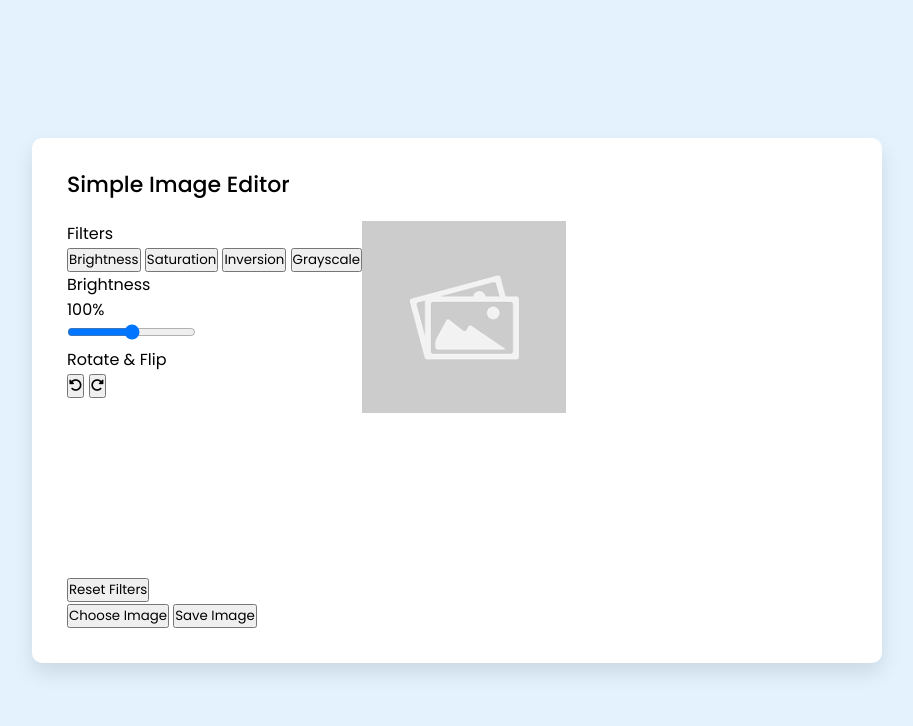
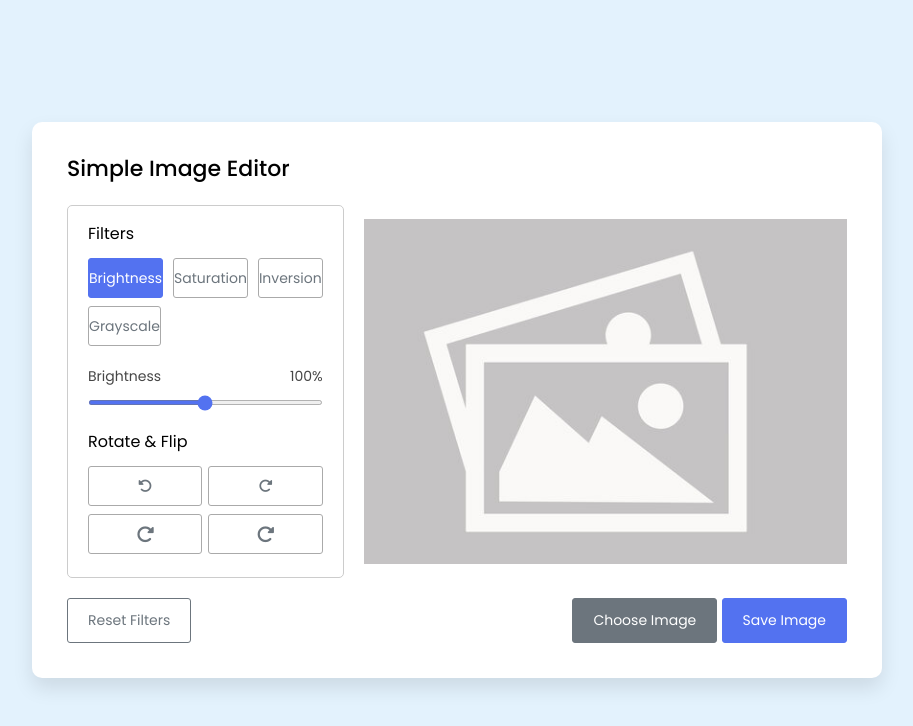
Before and after one commit to hadim8455/Photo-Editing-App, a plain HTML site: page index.html in a window 1280 px wide. Shown: the whole page, without its empty margins (183-1096 px from the left). Drawn offline with nearby package versions, Linux system fonts and the light colour scheme.

Commit message:
Photo Editing App UI Completed

```diff
--- a/index.html
+++ b/index.html
@@ -14,12 +14,16 @@
 <body>
     <div class="container">
         <h2>Simple Image Editor</h2>
+
         <div class="wrapper">
+
             <div class="editor-panel">
+
                 <div class="filter">
                     <label class="title">Filters</label>
-                    <div class="option">
-                        <button>Brightness</button>
+
+                    <div class="options">
+                        <button class="active">Brightness</button>
                         <button>Saturation</button>
                         <button>Inversion</button>
                         <button>Grayscale</button>
@@ -32,31 +36,41 @@
                         </div>
                         <input type="range" value="100" min="0" max="200">
                     </div>
+
                 </div>
 
                 <div class="rotate">
                     <label class="title">Rotate & Flip</label>
-                    <div class="option">
+
+                    <div class="options">
                         <button><i class="fa-solid fa-rotate-left"></i></button>
+                        <button><i class="fa-solid fa-rotate-right"></i></button>
+                        <button><i class="fa-solid fa-rotate-right"></i></button>
                         <button><i class="fa-solid fa-rotate-right"></i></button>
                     </div>
 
 
                 </div>
+
             </div>
 
             <div class="preview-img">
-                <img src="./Untitled.png" alt="preview-img">
+                <img src="./360_F_517535712_q7f9QC9X6TQxWi6xYZZbMmw5cnLMr279.jpg" height="600px" width="400px" alt="preview-img">
             </div>
+
         </div>
+
         <div class="controls">
             <button class="reset-filter">Reset Filters</button>
+
             <div class="row">
                 <button class="choose-image">Choose Image</button>
                 <button class="save-image">Save Image</button>
 
             </div>
+
         </div>
+
     </div>
 
 
--- a/style.css
+++ b/style.css
@@ -28,5 +28,100 @@ body{
     min-height: 335px;
 }
 .wrapper .editor-panel{
+    width: 280px;
+    padding: 15px 20px;
+    border-radius: 5px;
+    border: solid 1px #ccc;
 
 }
+.editor-panel .title{
+    display: block;
+    font-size: 16px;
+    margin-bottom: 12px;
+}
+.editor-panel .options, .controls{
+    display: flex;
+    flex-wrap: wrap;
+    justify-content: space-between;
+}
+.editor-panel button{
+    height: 40px;
+    font-size: 14px;
+    color: #6C757D;
+    margin-bottom: 8px;
+    background: #fff ;
+    border-radius: 3px;
+    border: 1px solid #aaa;
+}
+.editor-panel button:hover{
+    background: #f5f5f5;
+}
+.editor-panel filter button{
+    width: calc(100% / 2 - 4px);
+}
+.filter button.active{
+    color: #fff;
+    background: #5372F0;
+    border-color: #5372F0;
+}
+.editor-panel .rotate button{
+    width: calc(100% / 2 - 3px);
+}
+.editor-panel .rotate{
+    margin-top: 17px;
+}
+.filter .slider{
+    margin-top: 12px;
+}
+.filter .slider .fitler-info{
+    display: flex;
+    color: #464646;
+    font-size: 14px;
+    justify-content: space-between;
+}
+.filter .slider input{
+    width: 100%;
+    height: 5px;
+    accent-color: #5372F0;
+}
+.rotate button:nth-child(3),
+.rotate button:nth-child(4){
+    font-size: 18px;
+}
+.wrapper .preview-img{
+    margin-left: 20px;
+    display: flex;
+    align-items: center;
+    justify-content: center;
+    margin-left: 20px;
+}
+.preview-img img{
+    max-width: 490px;
+    max-height: 500px;
+    width: 100%;
+    height: 100%;
+    object-fit: contain;
+}
+.controls button{
+    padding: 11px 20px;
+    font-size: 14px;
+    cursor: pointer;
+    background: #fff;
+    border-radius: 3px;
+    color: #fff;
+}
+.controls .reset-filter{
+    color: #6C757D;
+    border: 1px solid #6C757D;
+
+}
+.controls .choose-image{
+    background: #6C757D;
+    border: 1px solid #6C757D;
+
+}
+.controls .save-image{
+    background: #5372F0;
+    border: 1px solid #5372F0;
+
+}
```
Also changed, not shown: 360_F_517535712_q7f9QC9X6TQxWi6xYZZbMmw5cnLMr279.jpg (added).
